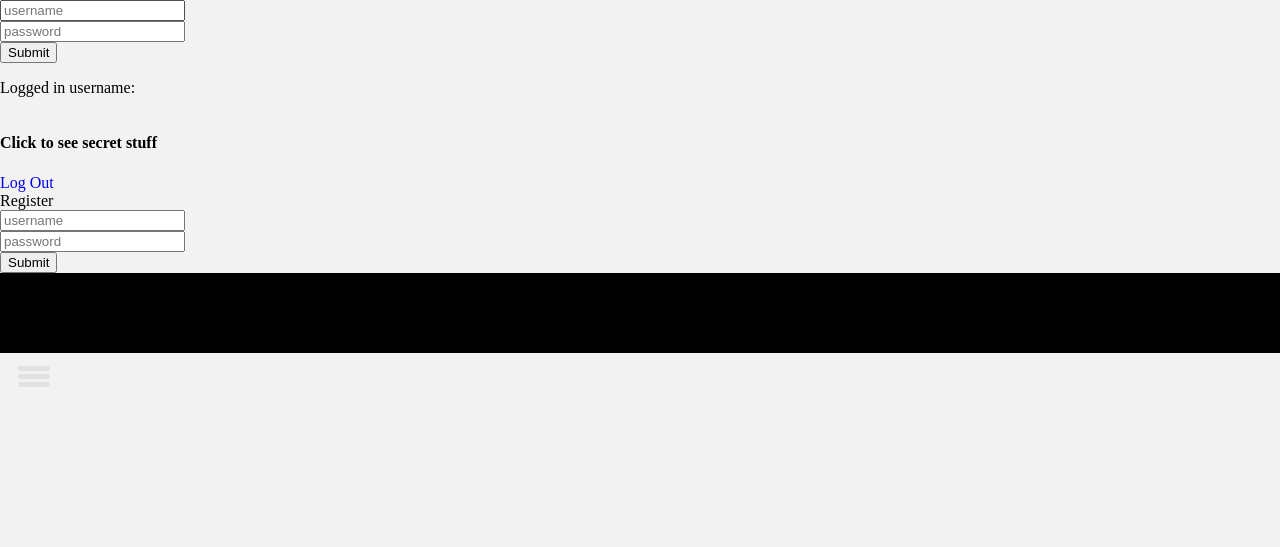
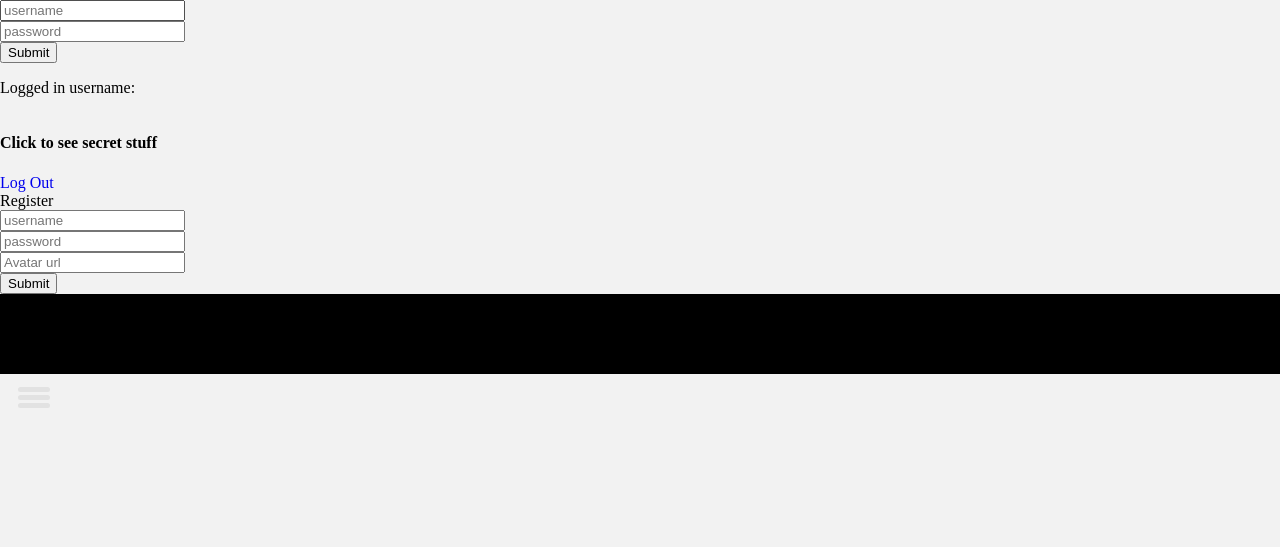
Before and after one commit to paige1381/bucket_list_frontend, a website: page public/index.html in a window 1280 px wide. Drawn offline with nearby package versions, Linux system fonts and the light colour scheme; some packages are replaced by stand-ins of ours; no server answers.

Commit message:
avatar input

```diff
--- a/public/index.html
+++ b/public/index.html
@@ -40,6 +40,7 @@
           <input type="text" ng-model="regData.username" placeholder="username" />
           <input type="password" ng-model="regData.password" placeholder="password" />
           <!-- <input type="password" ng-model="regData.confirmPass" placeholder="confirm password" /> -->
+          <input type="img" ng-model="regData.avatar" placeholder="Avatar url">
           <button type="submit">Submit</button>
         </form>
 
```
Also changed, not shown: public/partials/user.html (+1 -0 lines).
